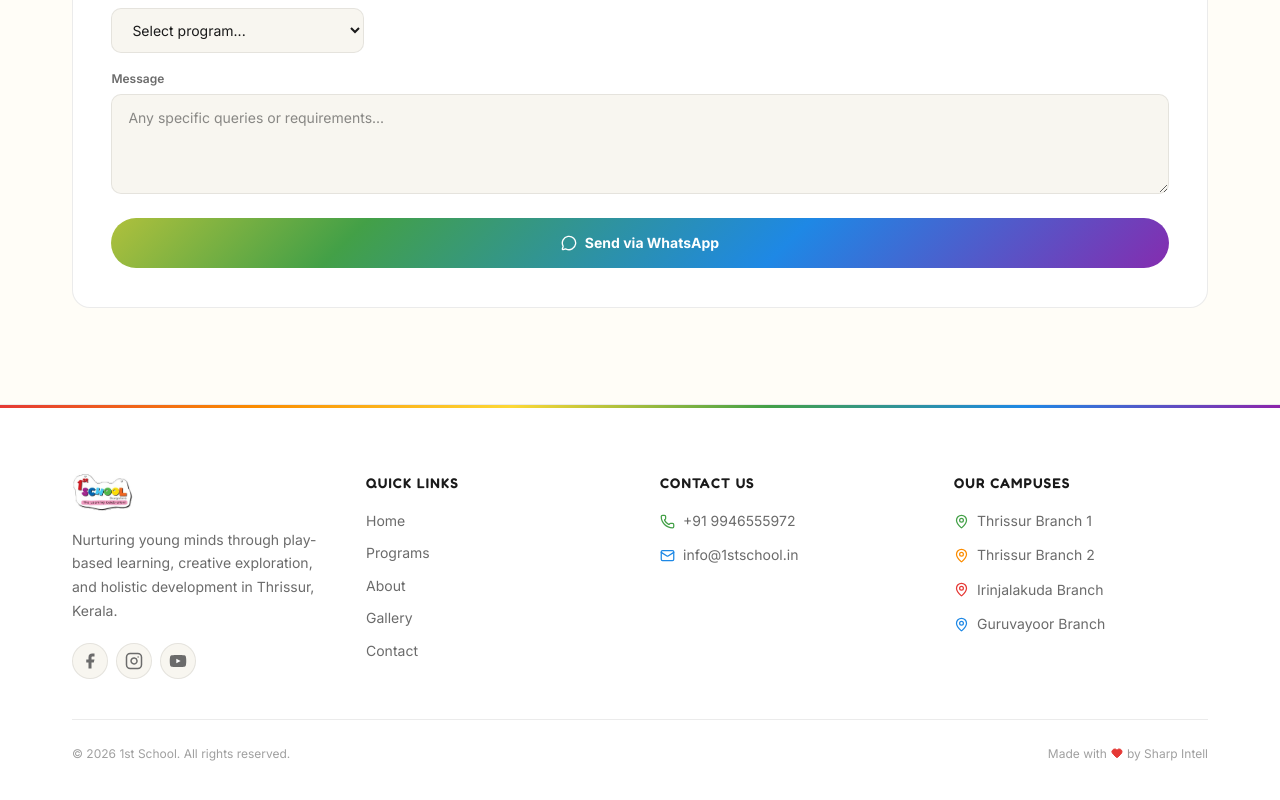
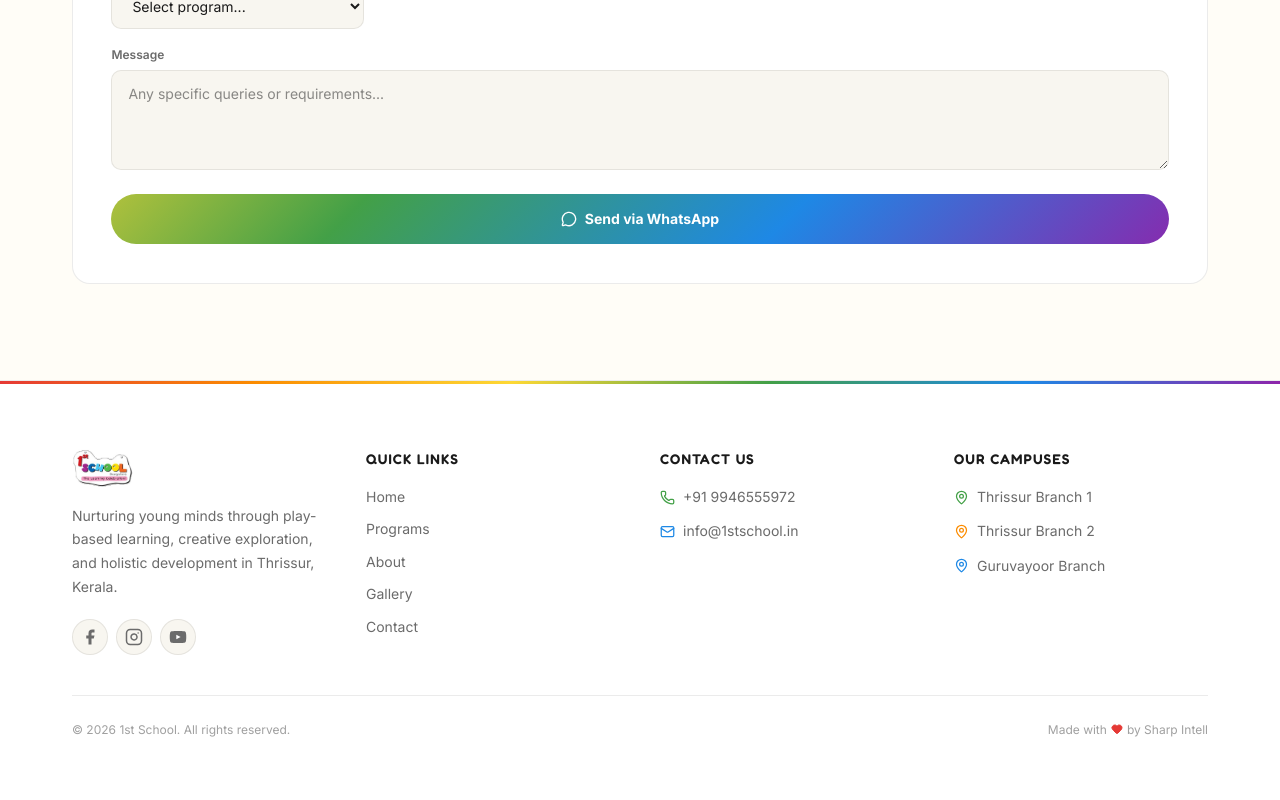
Before and after one commit to 1stschoolthrissur123-jpg/1stschool, a Next.js app: page /contact in a window 1280 px wide. Shown: the part 902-1702 px from the top of the page. Built offline with nearby package versions, Linux system fonts and the light colour scheme.

Commit message:
removed irinjalakuda

```diff
--- a/src/app/components/Footer.tsx
+++ b/src/app/components/Footer.tsx
@@ -119,9 +119,7 @@ export default function Footer() {
                             <a href="https://share.google/zIZR6GaHvvmiog24B" target="_blank" rel="noreferrer" style={{ display: 'flex', alignItems: 'center', gap: '0.5rem', fontSize: 'var(--text-sm)', color: 'var(--text-muted)', transition: 'color 0.2s' }}>
                                 <MapPin size={15} style={{ color: 'var(--orange)', flexShrink: 0 }} /> Thrissur Branch 2
                             </a>
-                            <a href="https://share.google/koaH0Q7KJsxk1cSiX" target="_blank" rel="noreferrer" style={{ display: 'flex', alignItems: 'center', gap: '0.5rem', fontSize: 'var(--text-sm)', color: 'var(--text-muted)', transition: 'color 0.2s' }}>
-                                <MapPin size={15} style={{ color: 'var(--red)', flexShrink: 0 }} /> Irinjalakuda Branch
-                            </a>
+
                             <a href="https://share.google/faIrM1F70NOu25XAV" target="_blank" rel="noreferrer" style={{ display: 'flex', alignItems: 'center', gap: '0.5rem', fontSize: 'var(--text-sm)', color: 'var(--text-muted)', transition: 'color 0.2s' }}>
                                 <MapPin size={15} style={{ color: 'var(--blue)', flexShrink: 0 }} /> Guruvayoor Branch
                             </a>
--- a/src/app/contact/page.tsx
+++ b/src/app/contact/page.tsx
@@ -20,7 +20,6 @@ const CONTACT_INFO = [
         locations: [
             { label: 'Thrissur Branch 1', link: 'https://share.google/iunmcB4bkCKKWdgNc' },
             { label: 'Thrissur Branch 2', link: 'https://share.google/zIZR6GaHvvmiog24B' },
-            { label: 'Irinjalakuda Branch', link: 'https://share.google/koaH0Q7KJsxk1cSiX' },
             { label: 'Guruvayoor Branch', link: 'https://share.google/faIrM1F70NOu25XAV' },
 
         ]
```
